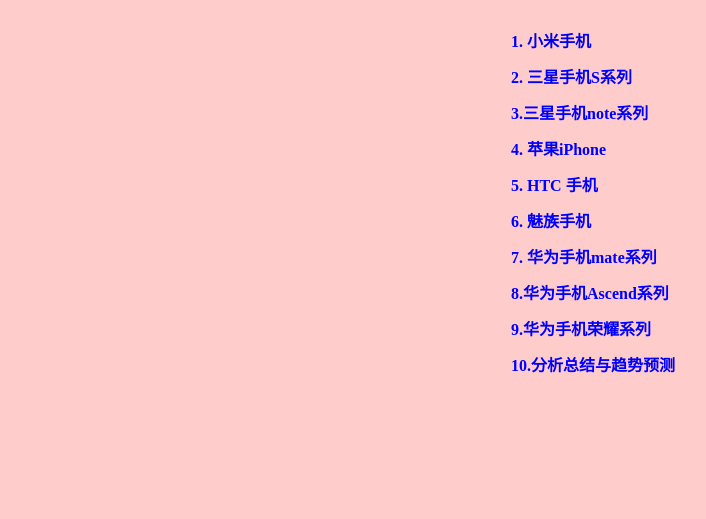
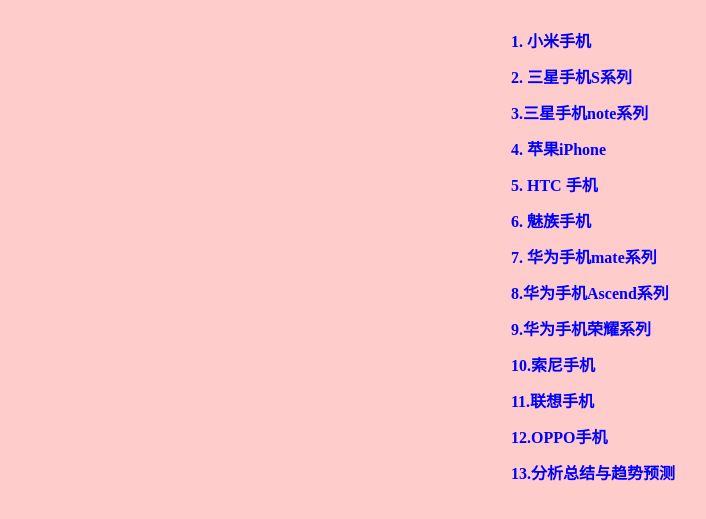
Before and after one commit to ifeilung/keshe, a plain HTML site: page left.html in a window 1280 px wide. Shown: the part 83-602 px from the top of the page, without its empty margins (35-741 px from the left). Drawn offline with Linux system fonts and the light colour scheme.

Commit message:
手机列表

```diff
--- a/left.html
+++ b/left.html
@@ -11,7 +11,7 @@ body {
 	margin-top: 100px;
 }
 body,td,th {
-	color: #903;
+	color: #00F;
 	text-align: left;
 }
 #apDiv1 {
@@ -82,13 +82,16 @@ a:active {
     <td align="center" valign="middle"><span class="yangshi000">9.华为手机荣耀系列</span></td>
   </tr>
   <tr>
-    <td align="center" valign="middle"><span class="yangshi000">10.分析总结与趋势预测</span></td>
+    <td align="center" valign="middle">10.索尼手机</td>
   </tr>
   <tr>
-    <td align="center" valign="middle">&nbsp;</td>
+    <td align="center" valign="middle">11.联想手机</td>
   </tr>
   <tr>
-    <td align="center" valign="middle">&nbsp;</td>
+    <td align="center" valign="middle">12.OPPO手机</td>
+  </tr>
+  <tr>
+    <td align="center" valign="middle"><span class="yangshi000">13.分析总结与趋势预测</span></td>
   </tr>
 </table>
 
```
